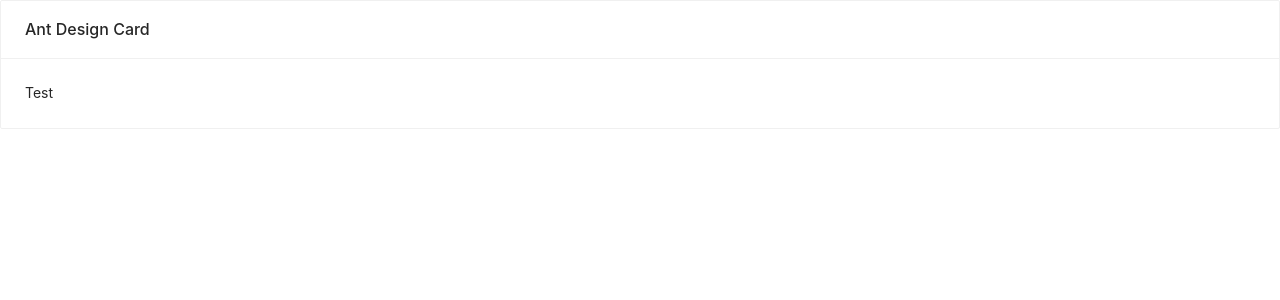
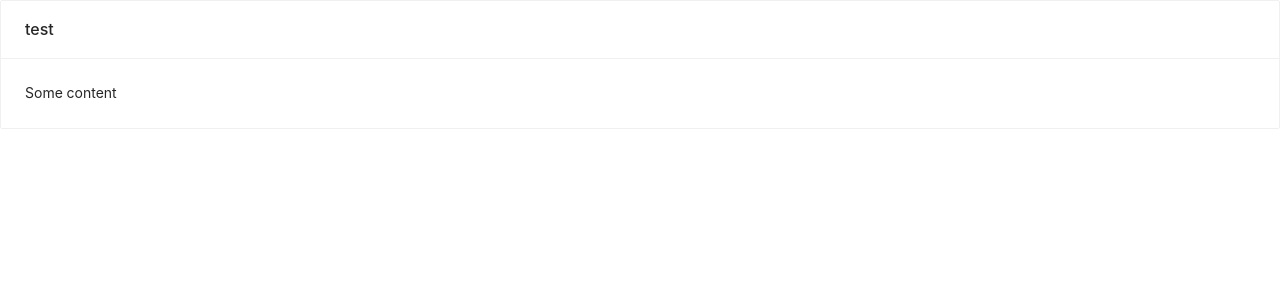
Before and after one commit to Ownemployed-Team/ownemployed, a React (Create React App) app: page / in a window 1280 px wide. Shown: the top 300 px of the page. Built offline with nearby package versions, Linux system fonts and the light colour scheme.

Commit message:
add initial routes

```diff
--- a/package.json
+++ b/package.json
@@ -7,8 +7,12 @@
     "@testing-library/react": "^9.3.2",
     "@testing-library/user-event": "^7.1.2",
     "antd": "^4.1.4",
+    "history": "^4.10.1",
     "react": "^16.13.1",
     "react-dom": "^16.13.1",
+    "react-router": "^5.1.2",
+    "react-router-config": "^5.1.1",
+    "react-router-dom": "^5.1.2",
     "react-scripts": "3.4.1"
   },
   "scripts": {
--- a/src/App.js
+++ b/src/App.js
@@ -1,13 +1,18 @@
 import React from 'react';
+import { Router } from 'react-router-dom'
+import { renderRoutes } from 'react-router-config'
+import { createBrowserHistory } from 'history'
 import 'antd/dist/antd.css'
 import './index.css'
-import { Card } from 'antd'
+import routes from './routes'
+
+const history = createBrowserHistory()
 
 function App() {
   return (
-    <Card bordered title="Ant Design Card">
-      Test
-    </Card>
+    <Router history={history}>
+      {renderRoutes(routes)}
+    </Router>
   );
 }
 
--- /dev/null
+++ b/src/components/BusinessProfile.js
@@ -0,0 +1,17 @@
+import * as React from 'react'
+import { Layout } from 'antd';
+
+const { Header, Footer, Sider, Content } = Layout;
+
+const BusinessProfile = () => (
+  <Layout>
+    <Header>
+      Menu
+    </Header>
+    <Content>
+      Some Content
+    </Content>
+  </Layout>
+)
+
+export default BusinessProfile
--- /dev/null
+++ b/src/components/Home.js
@@ -0,0 +1,6 @@
+import * as React from 'react'
+import { Card } from 'antd'
+
+const Home = () => (<Card title="test">Some content</Card>)
+
+export default Home
--- /dev/null
+++ b/src/components/UserProfile.js
@@ -0,0 +1,18 @@
+import * as React from 'react'
+
+import { Layout } from 'antd';
+
+const { Header, Footer, Sider, Content } = Layout;
+
+const UserProfile = () => (
+  <Layout>
+    <Header>
+      Menu
+    </Header>
+    <Content>
+      User Profile
+    </Content>
+  </Layout>
+)
+
+export default UserProfile
--- /dev/null
+++ b/src/routes.js
@@ -0,0 +1,19 @@
+import Home from './components/Home'
+import BusinessProfile from './components/BusinessProfile'
+import UserProfile from './components/UserProfile'
+
+export default [
+  {
+    component: Home,
+    path: '/',
+    exact: true,
+  },
+  {
+    component: BusinessProfile,
+    path: '/business-profile'
+  },
+  {
+    component: UserProfile,
+    path: '/user-profile'
+  }
+]
```
Also changed, not shown: 1 other file (tests, documents, lock files or other folders).
